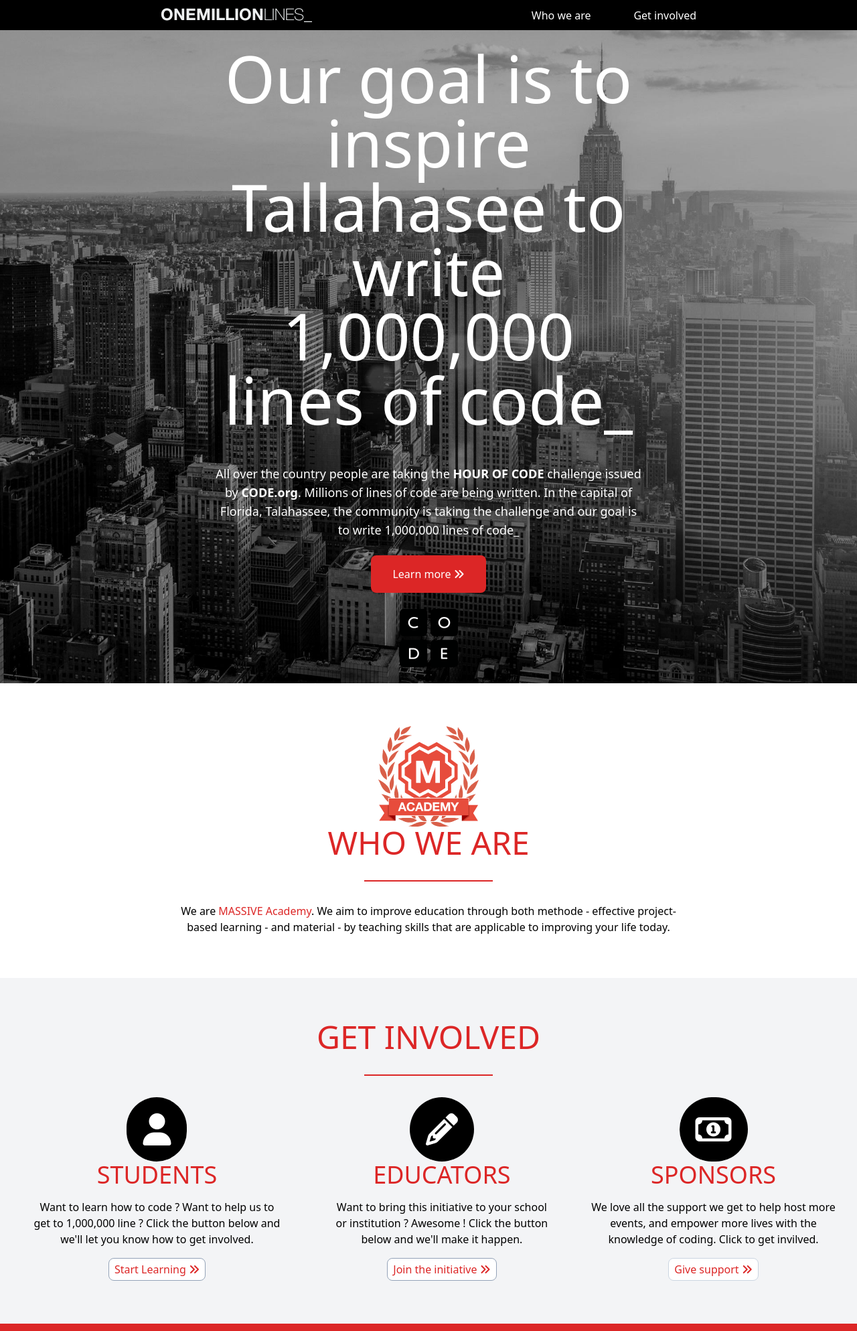
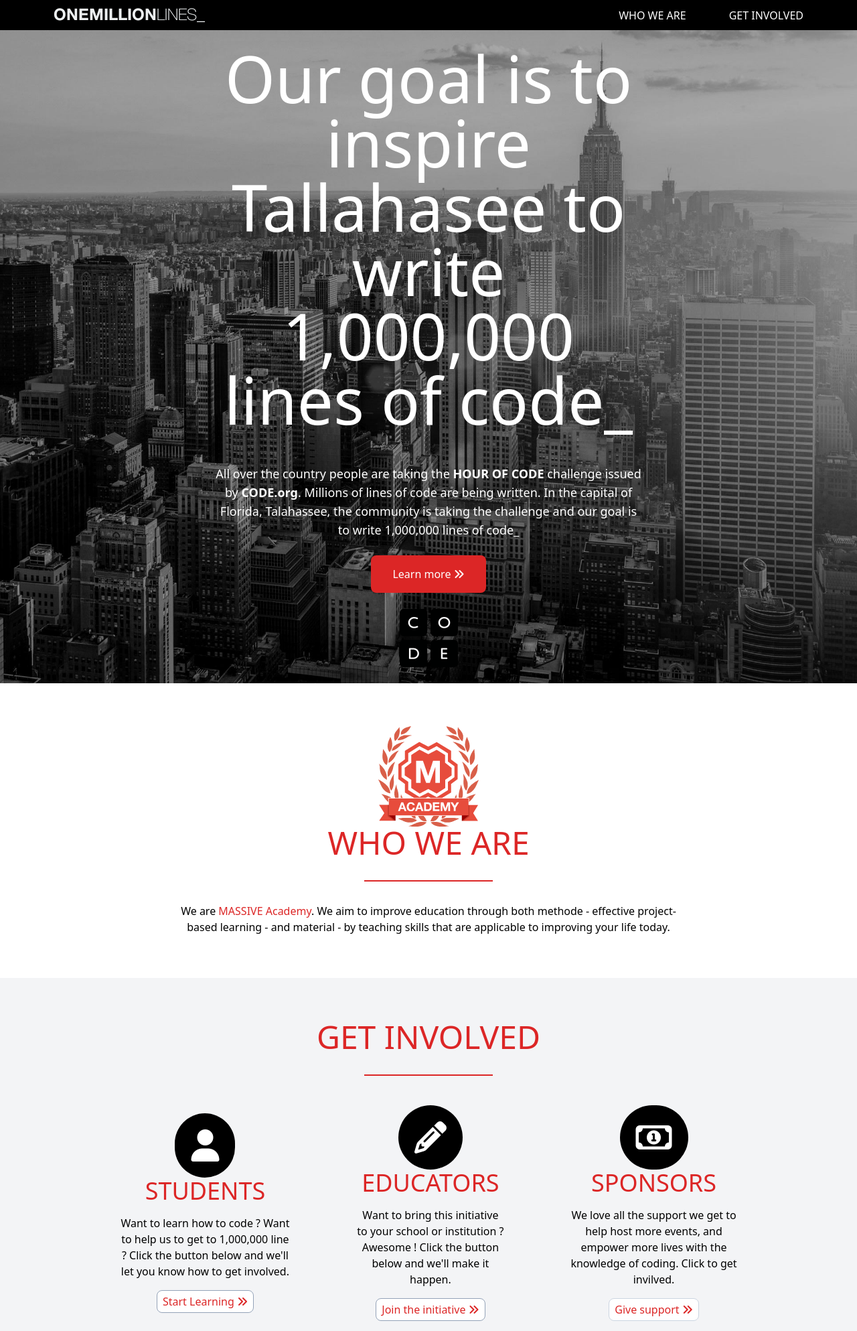
Before and after one commit to Akyrax729/Ex1-Tailwind---One-Million, a website: page index.html in a window 1280 px wide. Shown: the top 1987 px of the page at 67% size. Drawn offline with Linux system fonts and the light colour scheme.

Commit message:
Responsive

```diff
--- a/index.html
+++ b/index.html
@@ -13,20 +13,20 @@
         <!-- NAVBAR -->
 
         <nav  class="flex justify-between items-center bg-black">
-            <img class="p-3 pl-60" src="assets/img/top-logo.png" alt="Logo One million">
+            <img class="p-3 md:pl-20" src="assets/img/top-logo.png" alt="Logo One million">
             <div>
                 <div></div>
-                <ul class="flex pr-60">
-                    <li><a class="text-white pr-16 transition-all ease-linear hover:text-red-600" href="">Who we are</a></li>
-                    <li><a class="text-white transition-all ease-linear hover:text-red-600" href="">Get involved</a></li>
+                <ul class="flex pr-10 md:pr-20">
+                    <li><a class="text-white pr-8 md:pr-16 transition-all ease-linear hover:text-red-600 uppercase" href="">Who we are</a></li>
+                    <li><a class="text-white transition-all ease-linear hover:text-red-600 uppercase" href="">Get involved</a></li>
                 </ul>
             </div>
         </nav>
 
         <!-- BANNER -->
 
-        <section id="banner" class="text-white text-center flex flex-col justify-center items-center px-32 xl:px-80">
-            <h2 class="text-8xl xl:py-6">Our goal is to inspire Tallahasee to write 1,000,000 lines of code_</h2>
+        <section id="banner" class="text-white text-center flex flex-col justify-center items-center px-16 xl:px-80">
+            <h2 class="xl:text-8xl py-6 text-6xl">Our goal is to inspire Tallahasee to write 1,000,000 lines of code_</h2>
             <p class="py-6 text-lg">All over the country people are taking the <span class="uppercase font-bold">hour of code</span> challenge issued by <span class="font-bold">CODE.org</span>. Millions of lines of code are being written. In the capital of Florida, Talahassee, the community is taking the challenge and our goal is to write 1,000,000 lines of code_</p>
             <a href="" class="px-8 py-4 rounded-lg bg-red-600 transition-all ease-linear hover:text-black hover:scale-110">Learn more <i class="fa-solid fa-angles-right"></i></a>
             <img class="py-6" src="assets/img/code.png" alt="Logo Code">
@@ -43,7 +43,7 @@
             <img src="assets/img/academy-brand-med.png" alt=""></img>
             <h2 class="text-red-600 uppercase text-bold text-5xl">Who we are</h2>
             <div class="bg-red-600 h-0.5 w-48 m-8"></div>
-            <p class="px-32">We are <span class="text-red-600">MASSIVE Academy</span>. We aim to improve education through both methode - effective project-based learning - and material - by teaching skills that are applicable to improving your life today.</p>
+            <p class="lg:px-32">We are <span class="text-red-600">MASSIVE Academy</span>. We aim to improve education through both methode - effective project-based learning - and material - by teaching skills that are applicable to improving your life today.</p>
         </section>
 
         <!-- GET INVOLVED -->
@@ -51,20 +51,20 @@
         <section class="flex flex-col justify-center items-center bg-gray-100 py-16">
             <h2 class="text-red-600 uppercase text-bold text-5xl">Get involved</h2>
             <div class="bg-red-600 h-0.5 w-48 m-8"></div>
-            <div class="flex text-center">
-                <div class="flex flex-col justify-center items-center px-4">
+            <div class="flex justify-center items-center text-center lg:flex-nowrap flex-wrap lg:mx-32">
+                <div class="flex flex-col justify-center items-center py-3 px-4">
                     <i class="fa-solid fa-user text-5xl text-white rounded-full bg-black p-6"></i>
                     <h3 class="text-red-600 uppercase text-bold text-4xl">Students</h3>
                     <p class="p-4 px-8">Want to learn how to code ? Want to help us to get to 1,000,000 line ? Click the button below and we'll let you know how to get involved.</p>
                     <a class="text-red-600 bg-white border border-solid border-slate-400 rounded-lg px-2 py-1 hover:text-black hover:scale-110" href="">Start Learning <i class="fa-solid fa-angles-right"></i></a>
                 </div>
-                <div class="flex flex-col justify-center items-center">
+                <div class="flex flex-col justify-center items-center  py-3 px-4">
                     <i class="fa-solid fa-pencil text-5xl text-white rounded-full bg-black p-6"></i>
                     <h3 class="text-red-600 uppercase text-bold text-4xl">Educators</h3>
                     <p class="p-4 px-8">Want to bring this initiative to your school or institution ? Awesome ! Click the button below and we'll make it happen.</p>
                     <a class="text-red-600 bg-white border border-solid border-slate-400 rounded-lg px-2 py-1 hover:text-black hover:scale-110" href="">Join the initiative <i class="fa-solid fa-angles-right"></i></a>
                 </div>
-                <div class="flex flex-col justify-center items-center">
+                <div class="flex flex-col justify-center items-center py-3 px-4">
                     <i class="fa-regular fa-money-bill-1 text-5xl text-white rounded-full bg-black p-6"></i>
                     <h3 class="text-red-600 uppercase text-bold text-4xl">Sponsors</h3>
                     <p class="p-4 px-8">We love all the support we get to help host more events, and empower more lives with the knowledge of coding. Click to get invilved.</p>
@@ -76,8 +76,8 @@
 
     <!-- FOOTER -->
 
-    <footer class="bg-red-600 h-64 flex flex-col justify-end items-start">
-        <img class="m-10 ml-64" src="assets/img/one-million-bottom-brand.png" alt="Brand One million">
+    <footer class="bg-red-600 h-64 flex flex-col justify-center lg:justify-end items-start">
+        <img class="m-10 lg:ml-64" src="assets/img/one-million-bottom-brand.png" alt="Brand One million">
     </footer>
 </body>
 </html>
```
Also changed, not shown: dist/style.css.
